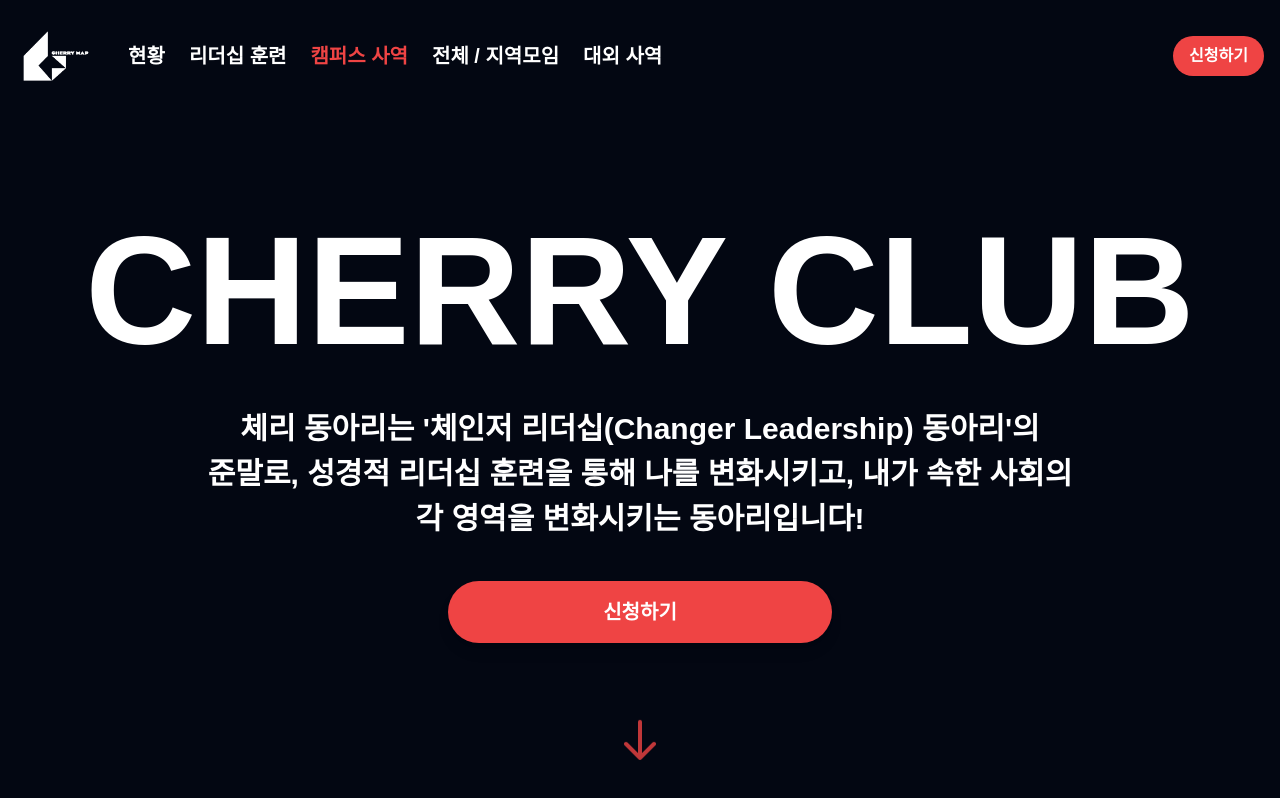
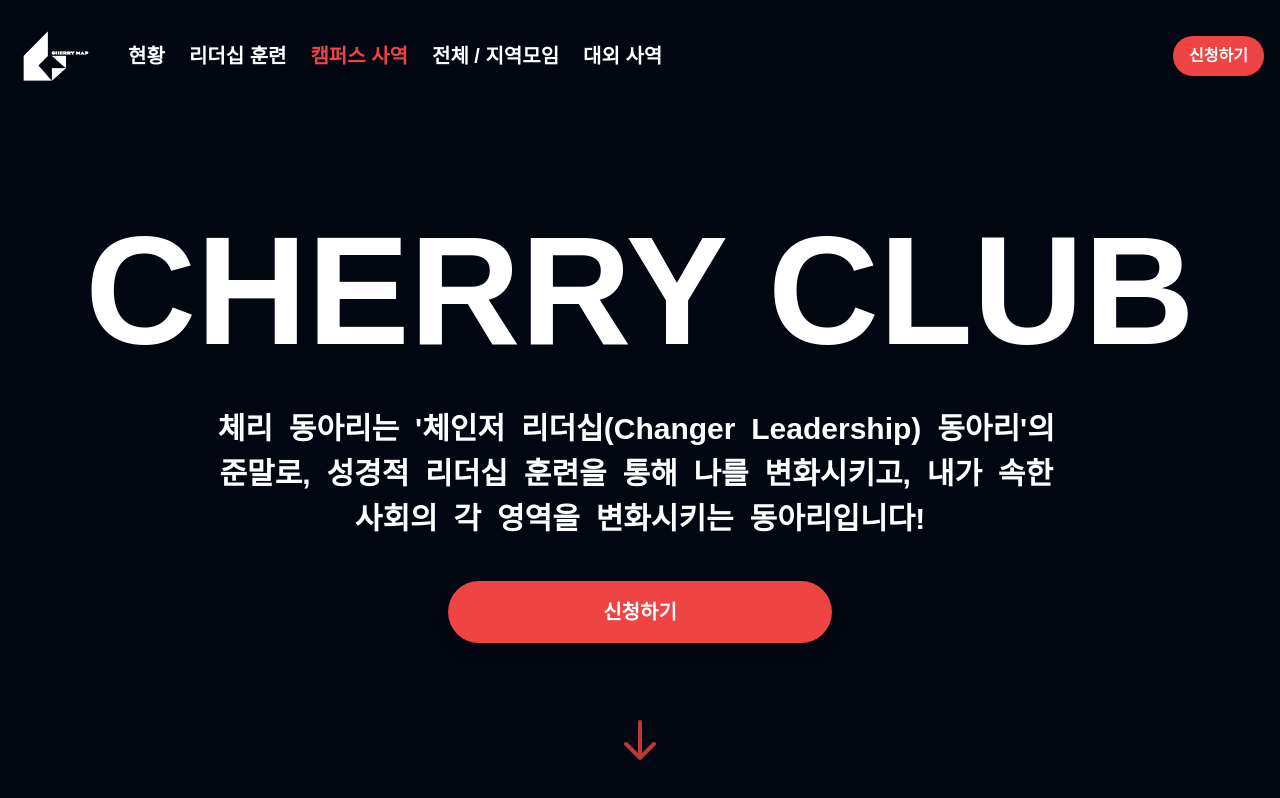
Before and after one commit to Minseok-S/cherryClub, a Next.js app: page / in a window 1280 px wide. Shown: the top 798 px of the page. Built offline with nearby package versions, Linux system fonts and the light colour scheme.

Commit message:
[Feat] 동아리 설명 순차적으로 나타남 효과 적용

```diff
--- a/app/page.tsx
+++ b/app/page.tsx
@@ -22,17 +22,35 @@ export default function Home() {
   const text =
     "체리 동아리는 '체인저 리더십(Changer Leadership) 동아리'의 준말로, 성경적 리더십 훈련을 통해 나를 변화시키고, 내가 속한 사회의 각 영역을 변화시키는 동아리입니다!";
 
-  const lines = text.split("\n"); // 줄 단위로 나누기
+  useEffect(() => {
+    const chars = text.split("");
+    const container = document.createElement("div");
+    container.className =
+      "w-[80%] lg:w-[70%] relative mb-10 text-[14px] md:text-[30px] font-black text-center break-keep mx-auto";
 
-  useEffect(() => {
-    const textElements = document.querySelectorAll(".animate-text");
-    textElements.forEach((element, index) => {
-      gsap.to(element, {
+    chars.forEach((char, index) => {
+      const span = document.createElement("span");
+      span.textContent = char;
+      span.style.opacity = "0";
+      if (char === " ") {
+        span.style.marginRight = "0.25em";
+      }
+      span.style.wordBreak = "keep-all";
+      container.appendChild(span);
+
+      gsap.to(span, {
         opacity: 1,
-        duration: 0.5,
-        delay: index * 0.1,
+        duration: 0.1,
+        delay: index * 0.05,
+        ease: "none",
       });
     });
+
+    const textWrapper = document.querySelector(".text-wrapper");
+    if (textWrapper) {
+      textWrapper.innerHTML = "";
+      textWrapper.appendChild(container);
+    }
   }, []);
 
   useEffect(() => {
@@ -232,18 +250,11 @@ export default function Home() {
 
       {/* 체리동아리 소개 */}
       <div className="flex justify-center">
-        <p className="w-[80%] lg:w-[70%] relative mb-10 text-[14px] md:text-[30px] font-black text-center break-keep">
-          {lines.map((line, lineIndex) => (
-            <span
-              key={lineIndex}
-              className="block animate-text"
-              style={{ opacity: 0 }}
-            >
-              {line}
-              <br />
-            </span>
-          ))}
-        </p>
+        <div className="text-wrapper w-full flex justify-center">
+          <p className="w-[80%] lg:w-[70%] relative mb-10 text-[14px] md:text-[30px] font-black text-center break-keep break-words">
+            {text}
+          </p>
+        </div>
       </div>
 
       {/* 체리동아리 신청 */}
```
